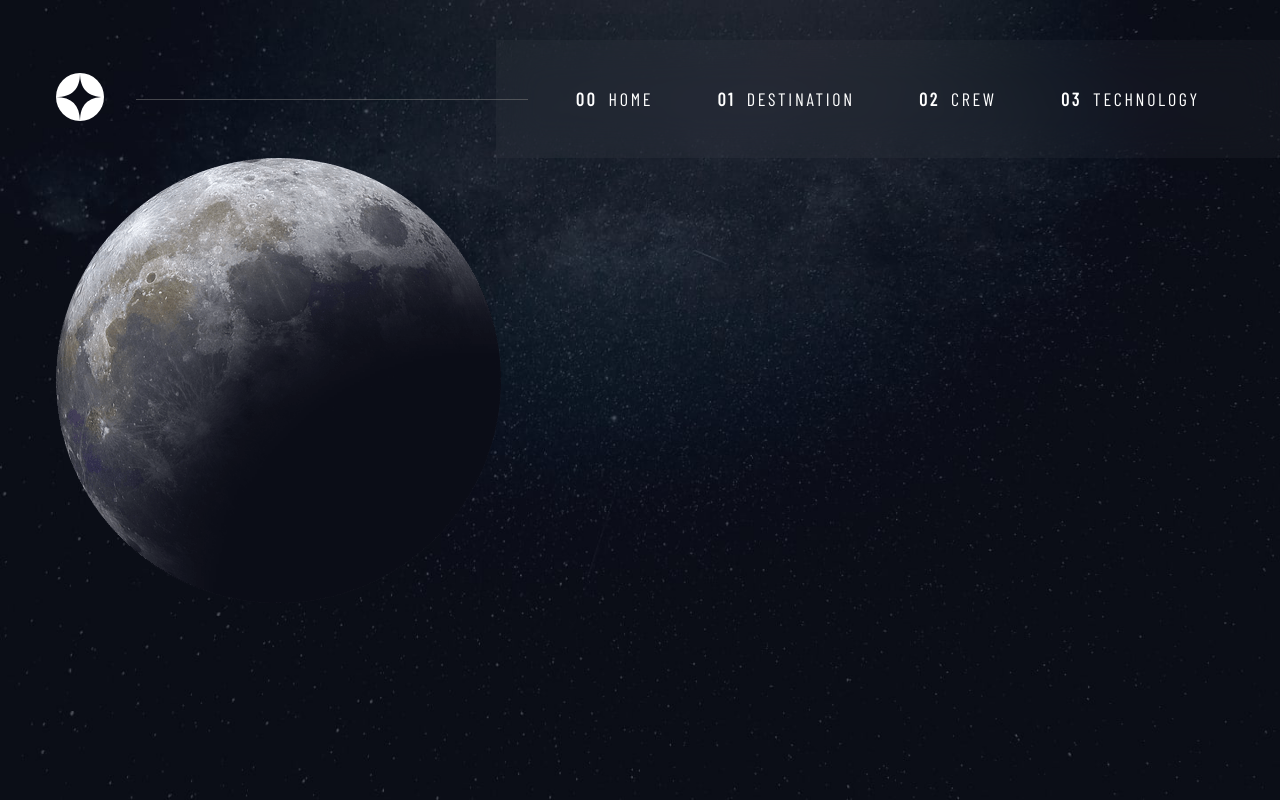
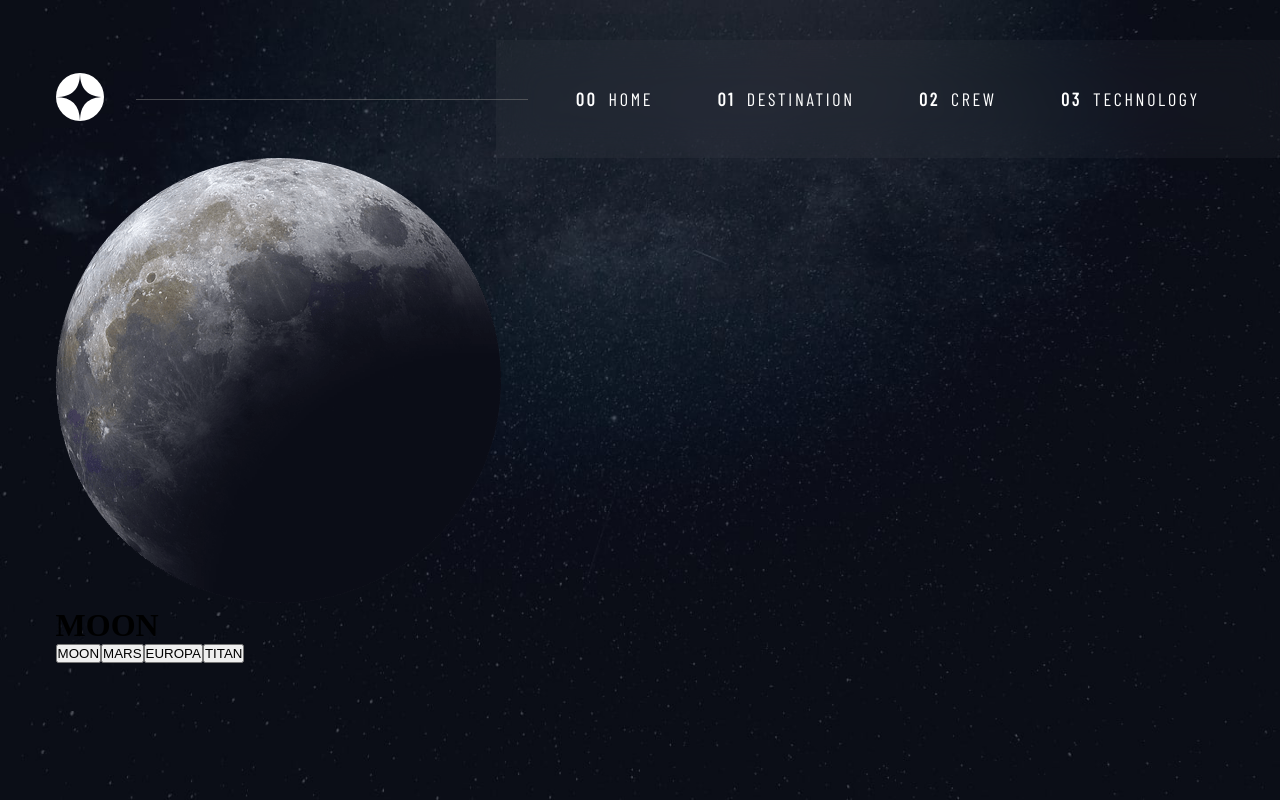
Before and after one commit to mercadorico/space-tourism, a React (Create React App) app: page /destination in a window 1280 px wide. Built offline with nearby package versions, Linux system fonts and the light colour scheme; a web font is replaced by a local one.

Commit message:
Add buttons with event trigger that sets index-state to select destination details from the array.

```diff
--- a/src/components/destination/Destination.jsx
+++ b/src/components/destination/Destination.jsx
@@ -1,16 +1,27 @@
 import React from 'react';
 import './destination.css';
 
-import {Europa, Mars, Moon, Titan} from "../../assets/exportDestination";
+import {moonDetails, marsDetails, europaDetails, titanDetails} from './exportDetails';
 
-function Destination() {
+function Destination(props) {
     // Remove class and add new one to render correct background image
     document.body.classList.remove("home", "crew", "technology");
     document.body.classList.add("destination");
 
+    // array to hold destination imgs
+    const destinationDetails = [moonDetails, marsDetails, europaDetails, titanDetails];
+
     return (
         <div>
-            <img src={Moon} alt='moon-img' />
+            <img src={destinationDetails[props.selectIndex].img} alt='destination-img' />
+            <h1>{destinationDetails[props.selectIndex].name}</h1>
+            <div className='button__container'>
+                {/* When you need to invoke a function that needs an argument, wrap it inside another function.*/}
+                <button onClick={() => {props.handleClick(0)}}>MOON</button>
+                <button onClick={() => {props.handleClick(1)}}>MARS</button>
+                <button onClick={() => {props.handleClick(2)}}>EUROPA</button>
+                <button onClick={() => {props.handleClick(3)}}>TITAN</button>
+            </div>
         </div>
     )
 }
--- /dev/null
+++ b/src/components/destination/exportDetails.js
@@ -0,0 +1,35 @@
+import {Europa, Mars, Moon, Titan} from "../../assets/exportDestination";
+
+const moonDetails = {
+    img: Moon,
+    name: 'MOON',
+    description: 'See our planet as you’ve never seen it before. A perfect relaxing trip away to help regain perspective and come back refreshed. While you’re there, take in some history by visiting the Luna 2 and Apollo 11 landing sites.',
+    distance: '384, 400',
+    travelTime: '3 DAYS'
+}
+
+const marsDetails = {
+    img: Mars,
+    name: 'MARS',
+    description: 'See our planet as you’ve never seen it before. A perfect relaxing trip away to help regain perspective and come back refreshed. While you’re there, take in some history by visiting the Luna 2 and Apollo 11 landing sites.',
+    distance: '225 MIL.',
+    travelTime: '9 MONTHS'
+}
+
+const europaDetails = {
+    img: Europa,
+    name: 'EUROPA',
+    description: 'See our planet as you’ve never seen it before. A perfect relaxing trip away to help regain perspective and come back refreshed. While you’re there, take in some history by visiting the Luna 2 and Apollo 11 landing sites.',
+    distance: '628 MIL.',
+    travelTime: '3 YEARS'
+}
+
+const titanDetails = {
+    img: Titan,
+    name: 'TITAN',
+    description: 'See our planet as you’ve never seen it before. A perfect relaxing trip away to help regain perspective and come back refreshed. While you’re there, take in some history by visiting the Luna 2 and Apollo 11 landing sites.',
+    distance: '1.6 BIL.',
+    travelTime: '7 YEARS'
+}
+
+export {moonDetails, marsDetails, europaDetails, titanDetails};
```
